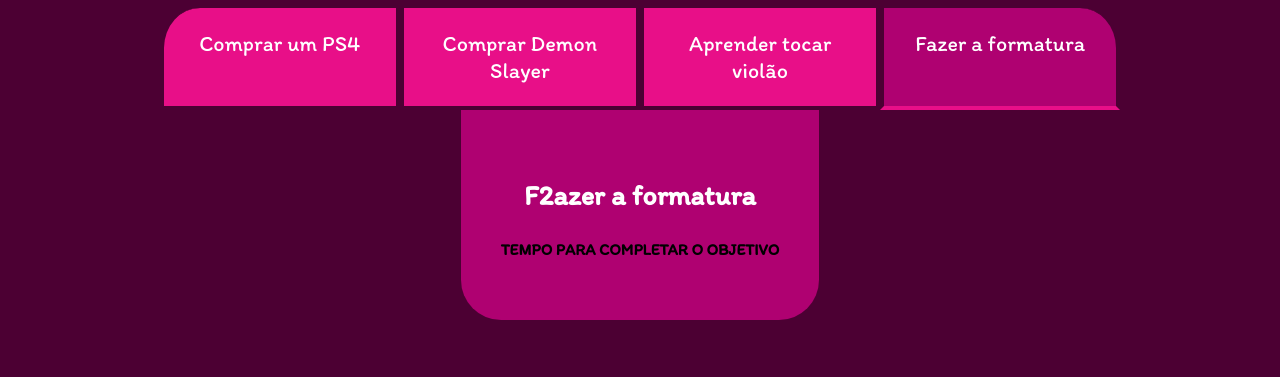
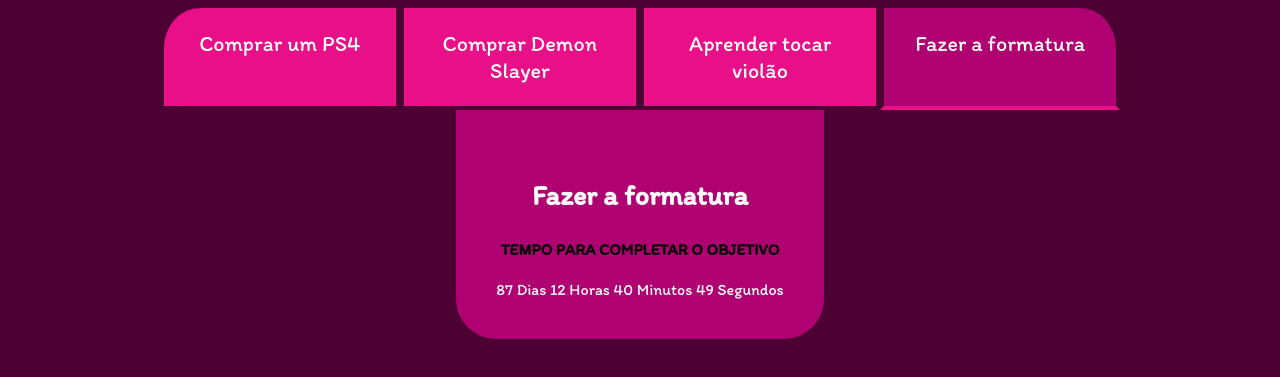
Before and after one commit to sandrogeneroso/2024-3b-meus-projeto-de-vida, a plain HTML site: page index.html in a window 1280 px wide. Both pictures are taken after a click on the button "Fazer a formatura". Shown: the part 103-480 px from the top of the page. Drawn offline with Linux system fonts and the light colour scheme.

Commit message:
Add files via upload

```diff
--- a/index.html
+++ b/index.html
@@ -22,18 +22,22 @@
             <div class="aba-conteudo ativo">
                 <h3 class="aba-conteudo-titulo-principal">comprar um Ps4</h3>
                 <h4 class="aba-conteudo-titulo-secundario">Tempo para completar o objetivo</h4>
+                <div class="contador"></div>
             </div>
             <div class="aba-conteudo">
                 <h3 class="aba-conteudo-titulo-principal">Comprar Demon Slayer</h3>
                 <h4 class="aba-conteudo-titulo-secundario">Tempo para completar o objetivo</h4>
+                <div class="contador"></div>
             </div>
             <div class="aba-conteudo">
                 <h3 class="aba-conteudo-titulo-principal">Aprender tocar violão</h3>
                 <h4 class="aba-conteudo-titulo-secundario">Tempo para completar o objetivo</h4>
+                <div class="contador"></div>
             </div>
             <div class="aba-conteudo">
-                <h3 class="aba-conteudo-titulo-principal">F2azer a formatura</h3>
+                <h3 class="aba-conteudo-titulo-principal">Fazer a formatura</h3>
                 <h4 class="aba-conteudo-titulo-secundario">Tempo para completar o objetivo</h4>
+                <div class="contador"></div>
             </div>
         </div>
     </section>
--- a/main.js
+++ b/main.js
@@ -1,8 +1,22 @@
-const botoes= document.querySelectorAll ('.botao');
+const botoes = document.querySelectorAll('.botao');
 const textos = document.querySelectorAll('.aba-conteudo')
 
-for(let i=0; i<botoes.length; i++){
-    botoes[i].onclick = function(){
+const contadores = document.querySelectorAll('.contador')
+
+const tempoObjetivo01 = new Date("2024-04-03T00:00:00")
+const tempoObjetivo02 = new Date("2024-06-25T00:00:00")
+const tempoObjetivo03 = new Date("2024-07-15T00:00:00")
+const tempoObjetivo04 = new Date("2024-07-06T00:00:00")
+
+const tempos = [tempoObjetivo01, tempoObjetivo02, tempoObjetivo03, tempoObjetivo04];
+
+for (let i= 0; i<tempos.length; i++){
+    contadores[i].textContent = calculaTempo(tempos[i])
+}
+
+
+for(let i= 0; i<botoes.length; i++){
+    botoes[i].onclick = function (){
 
         for(j=0; j<botoes.length; j++){
             botoes[j].classList.remove('ativo')
@@ -13,3 +27,21 @@ for(let i=0; i<botoes.length; i++){
         textos[i].classList.add('ativo')
     }
 }
+
+function calculaTempo (tempoObjetivo) {
+
+    let tempoAtual = new Date()
+    let tempoFinal = tempoObjetivo - tempoAtual
+
+    let segundos = Math.floor(tempoFinal/1000);
+    let minutos = Math.floor(segundos/60);
+    let horas = Math.floor(minutos/60);
+    let dias = Math.floor(horas/24);
+
+    segundos %= 60;
+    minutos %= 60;
+    horas %= 24;
+
+    return dias + " Dias " + horas + " Horas " + minutos + " Minutos " + segundos + " Segundos "
+
+}
```
